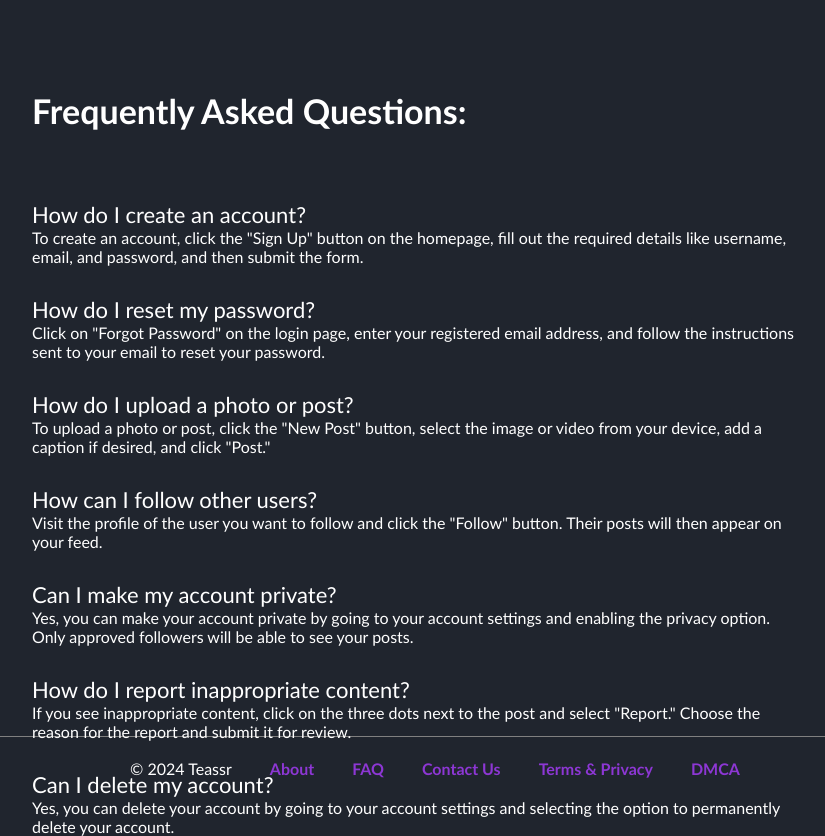
After one commit to senup1/Teassr, a PHP site: page /faq.php in a window 1280 px wide. The commit adds this page. Shown: the whole page, without its empty margins (224-1049 px from the left). Run offline with PHP 8.4, Linux system fonts and the light colour scheme; data that the repository does not hold is empty.

Commit message:
faq updates

```diff
--- a/assets/inc/footer.php
+++ b/assets/inc/footer.php
@@ -7,7 +7,7 @@
 					<a href="../../../../about.php">About</a>
 				</div>
 				<div class="footerItem">
-					<a href="../../../../help.php">Help</a>
+					<a href="../../../../faq.php">FAQ</a>
 				</div>
 				<div class="footerItem">
 					<a href="../../../../contactUs.php">Contact Us</a>
--- a/assets/styles/main.css
+++ b/assets/styles/main.css
@@ -387,30 +387,35 @@ input:focus {
 	font-size: 36px;
 }
 
-/*help page*/
-#helpPage {
+/*FAQ page*/
+#faqPage {
 	height: 92%;
 	width: 100%;
 }
 
-#helpPage .container {
-	padding-top: 60px;
+#faqPage .container {
+	padding-top: 50px;
 	height: 100%;
 	width: 60%;
-	border: 1px solid blue;
 	display: flex;
 	flex-direction: column;
 	align-items: center;
 }
 
-#helpPage .container .HPItem {
+#faqPage .container .faqItem{
 	width: 100%;
+	margin-top: 40px;
+}
+#faqPage .container .faqItem li{
 	margin-top: 30px;
 }
 
-#helpPage .container .HPItem #HPTitle {
-	font-size: 28px;
+#faqPage .container .faqItem #faqTitle{
+	font-size: 34px;
 	font-weight: bold;
+}
+#faqPage .container .faqItem .faqQuestion{
+	font-size: 22px;
 }
 
 
--- /dev/null
+++ b/faq.php
@@ -0,0 +1,47 @@
+<?php include 'assets/inc/header.php' ?>
+
+<title>Teassr Help</title>
+	</head>
+    <body>
+        <section id="faqPage">
+            <div class="container">
+                <div class="faqItem">
+                    <p id="faqTitle">Frequently Asked Questions:</p>
+                </div>
+                <div class="faqItem">
+                    <ul>
+                        <li>
+                            <p class="faqQuestion">How do I create an account?</p>
+                            <p class="faqAnswer">To create an account, click the "Sign Up" button on the homepage, fill out the required details like username, email, and password, and then submit the form.</p>
+                        </li>
+                        <li>
+                            <p class="faqQuestion">How do I reset my password?</p>
+                            <p class="faqAnswer">Click on "Forgot Password" on the login page, enter your registered email address, and follow the instructions sent to your email to reset your password.</p>
+                        </li>
+                        <li>
+                            <p class="faqQuestion">How do I upload a photo or post?</p>
+                            <p class="faqAnswer">To upload a photo or post, click the "New Post" button, select the image or video from your device, add a caption if desired, and click "Post."</p>
+                        </li>
+                        <li>
+                            <p class="faqQuestion">How can I follow other users?</p>
+                            <p class="faqAnswer">Visit the profile of the user you want to follow and click the "Follow" button. Their posts will then appear on your feed.</p>
+                        </li>
+                        <li>
+                            <p class="faqQuestion">Can I make my account private?</p>
+                            <p class="faqAnswer">Yes, you can make your account private by going to your account settings and enabling the privacy option. Only approved followers will be able to see your posts.</p>
+                        </li>
+                        <li>
+                            <p class="faqQuestion">How do I report inappropriate content?</p>
+                            <p class="faqAnswer">If you see inappropriate content, click on the three dots next to the post and select "Report." Choose the reason for the report and submit it for review.</p>
+                        </li>
+                        <li>
+                            <p class="faqQuestion">Can I delete my account?</p>
+                            <p class="faqAnswer">Yes, you can delete your account by going to your account settings and selecting the option to permanently delete your account.</p>
+                        </li>
+                    </ul>
+                </div>
+            </div>
+        </section>
+
+
+<?php include 'assets/inc/footer.php' ?>
```
Also changed, not shown: help.php (deleted, +0 -26 lines).
